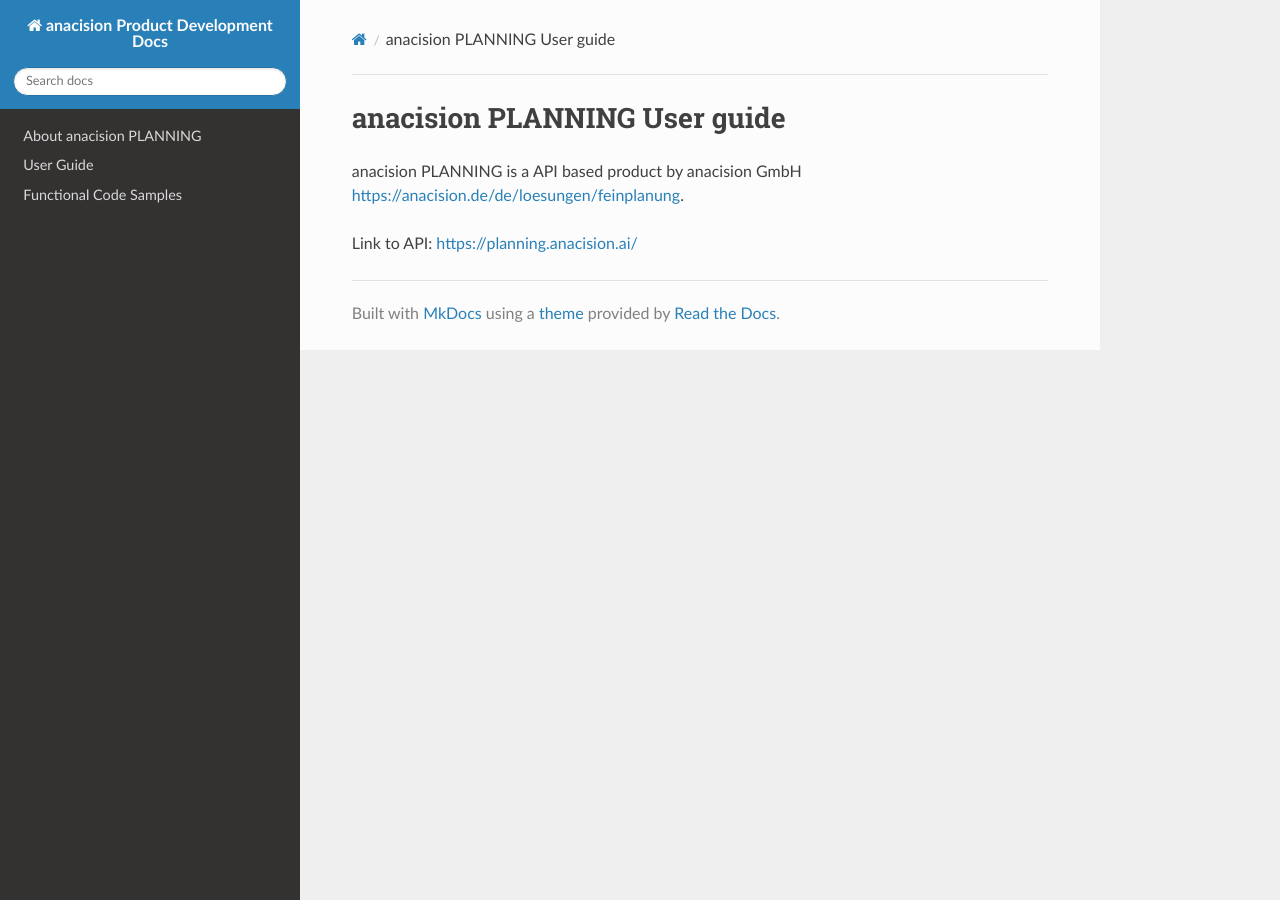
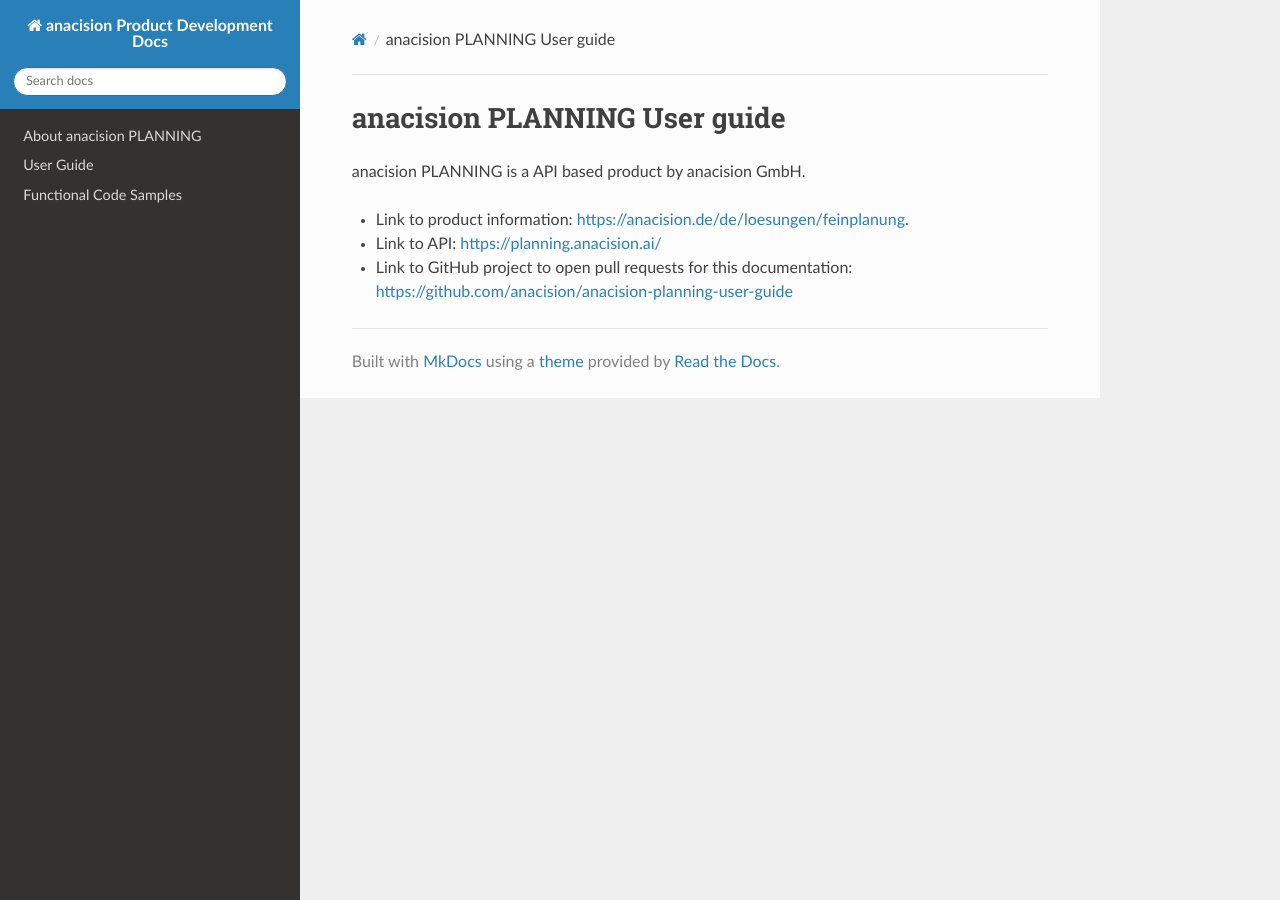
Before and after one commit to anacision/anacision-planning-user-guide, an MkDocs documentation site: the page built from docs/index.md, in a window 1280 px wide. Built offline with MkDocs 1.6.1, drawn with Linux system fonts in a browser that asks for light colours; nearby versions of some CDN libraries.

Commit message:
feat: add links on index page

```diff
--- a/docs/index.md
+++ b/docs/index.md
@@ -1,5 +1,7 @@
 # anacision PLANNING User guide
 
-anacision PLANNING is a API based product by anacision GmbH [https://anacision.de/de/loesungen/feinplanung](https://anacision.de/de/loesungen/feinplanung?_gl=1*1lrcrf3*_up*MQ..*_ga*OTk0MDcxOTYwLjE2Nzc0ODg1NjE.*_ga_EHJV0MGFPQ*MTY3NzQ4ODU2MC4xLjAuMTY3NzQ4ODU2MC4wLjAuMA..).
+anacision PLANNING is a API based product by anacision GmbH.
 
-Link to API: [https://planning.anacision.ai/](https://planning.anacision.ai/)
+* Link to product information: [https://anacision.de/de/loesungen/feinplanung](https://anacision.de/de/loesungen/feinplanung?_gl=1*1lrcrf3*_up*MQ..*_ga*OTk0MDcxOTYwLjE2Nzc0ODg1NjE.*_ga_EHJV0MGFPQ*MTY3NzQ4ODU2MC4xLjAuMTY3NzQ4ODU2MC4wLjAuMA..).
+* Link to API: [https://planning.anacision.ai/](https://planning.anacision.ai/)
+* Link to GitHub project to open pull requests for this documentation: [https://github.com/anacision/anacision-planning-user-guide](https://github.com/anacision/anacision-planning-user-guide)
```
